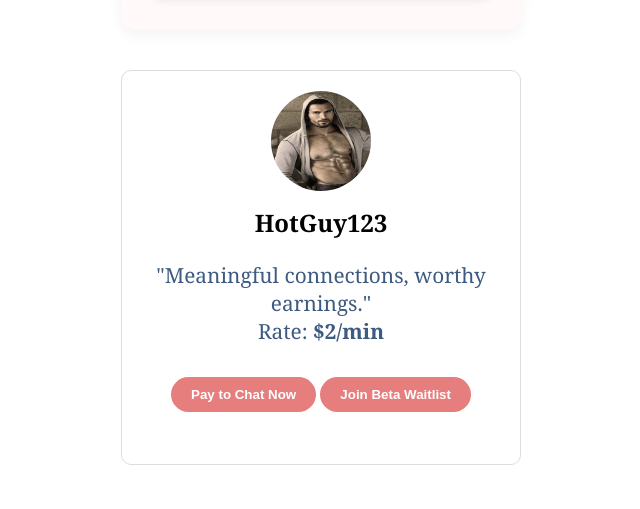
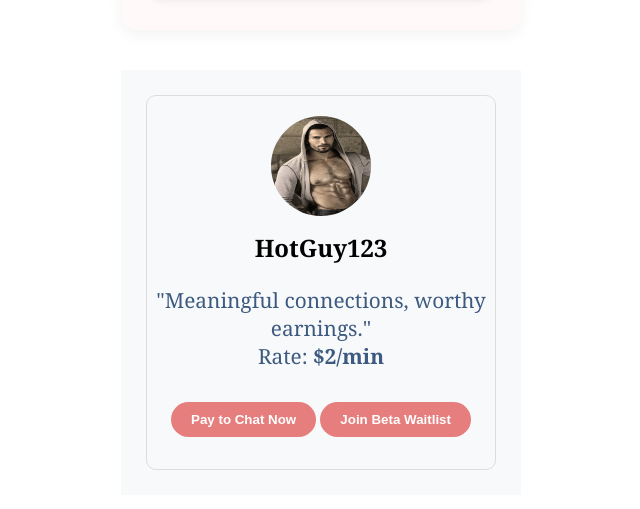
Before and after one commit to Eunice-ai/HushApp, a plain HTML site: page index.html in a window 1280 px wide. Shown: the part 1499-2008 px from the top of the page, without its empty margins (319-959 px from the left). Before the commit the page ends 1984 px from the top, so only its background shows below. Drawn offline with Linux system fonts and the light colour scheme.

Commit message:
update:aligned_card

```diff
--- a/index.html
+++ b/index.html
@@ -70,6 +70,7 @@
     </div>
 
     <!-- Seller Profile -->
+    <div class="profile-background">
         <div class="profile-card">
             <div class="profile-pic">
                 <img src="asset/profile_img/hot_guy.jpg" alt="HotGuy123">
@@ -84,6 +85,7 @@
                 </a>
             </div>
         </div>
+    </div>
 
     <!-- Fake Payment JS -->
     <script>
--- a/style.css
+++ b/style.css
@@ -78,9 +78,14 @@ p {
     font-size: 1.3rem;
 }
 
+.profile-background {
+    background: #F8F9FA;
+    padding: 25px;
+}
+
 .profile-card {
     border: 1px solid #ddd;
-    padding: 20px;
+    padding-top: 20px;
     border-radius: 10px;
     text-align: center;
     font-family: Georgia, 'Times New Roman', Times, serif;
```
Lines whose indentation alone changed are shown as unchanged.
